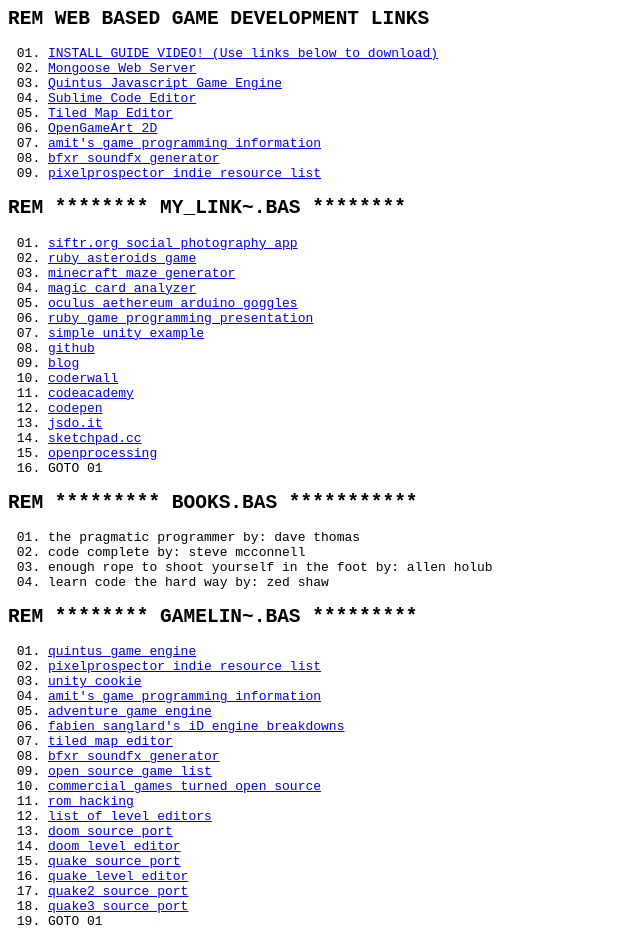
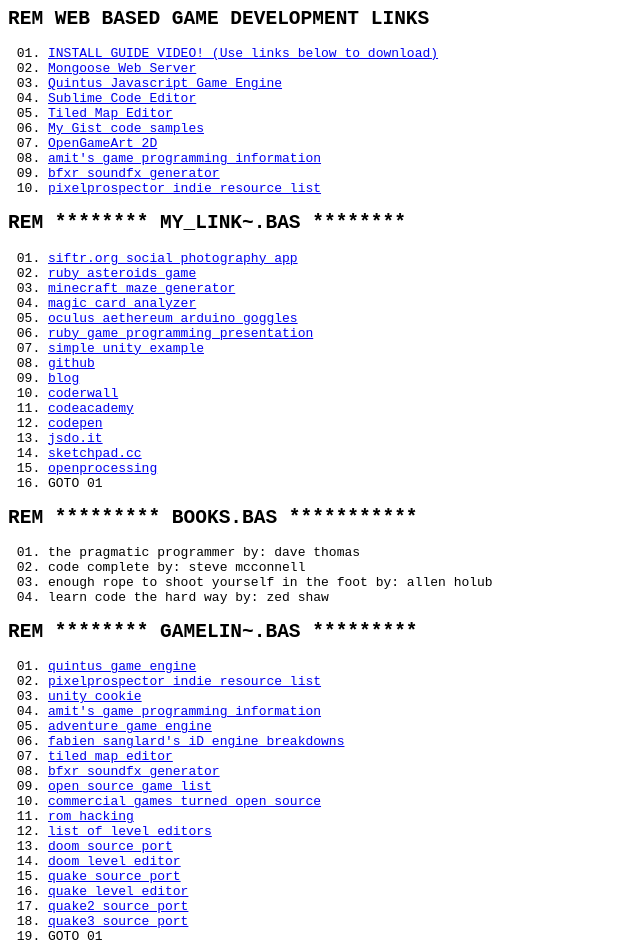
Before and after one commit to zeroeth/zeroeth.github.com, a plain HTML site: page index.html in a window 1280 px wide. Shown: the whole page, without its empty margins (0-640 px from the left). Drawn offline with Linux system fonts and the light colour scheme.

Commit message:
code links

```diff
--- a/index.html
+++ b/index.html
@@ -26,6 +26,9 @@
       </li>
       <li>
         <a href="https://drive.google.com/file/d/0B-4noyqAgbqCM1cyVlNMbUczQnc/edit?usp=sharing">Tiled Map Editor</a>
+      </li>
+      <li>
+        <a href="https://gist.github.com/zeroeth">My Gist code samples</a>
       </li>
       <li>
         <a href="http://opengameart.org/art-search-advanced?keys=&field_art_type_tid%5B%5D=9">OpenGameArt 2D</a>
```
